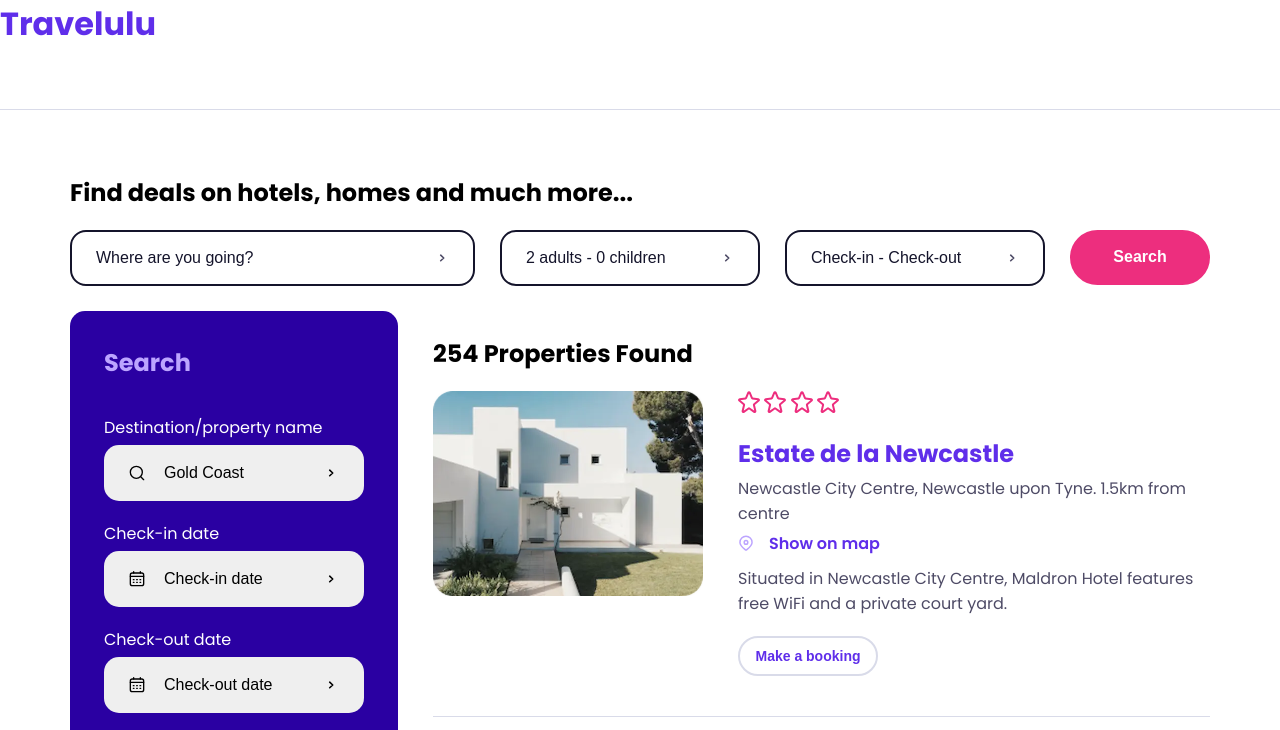
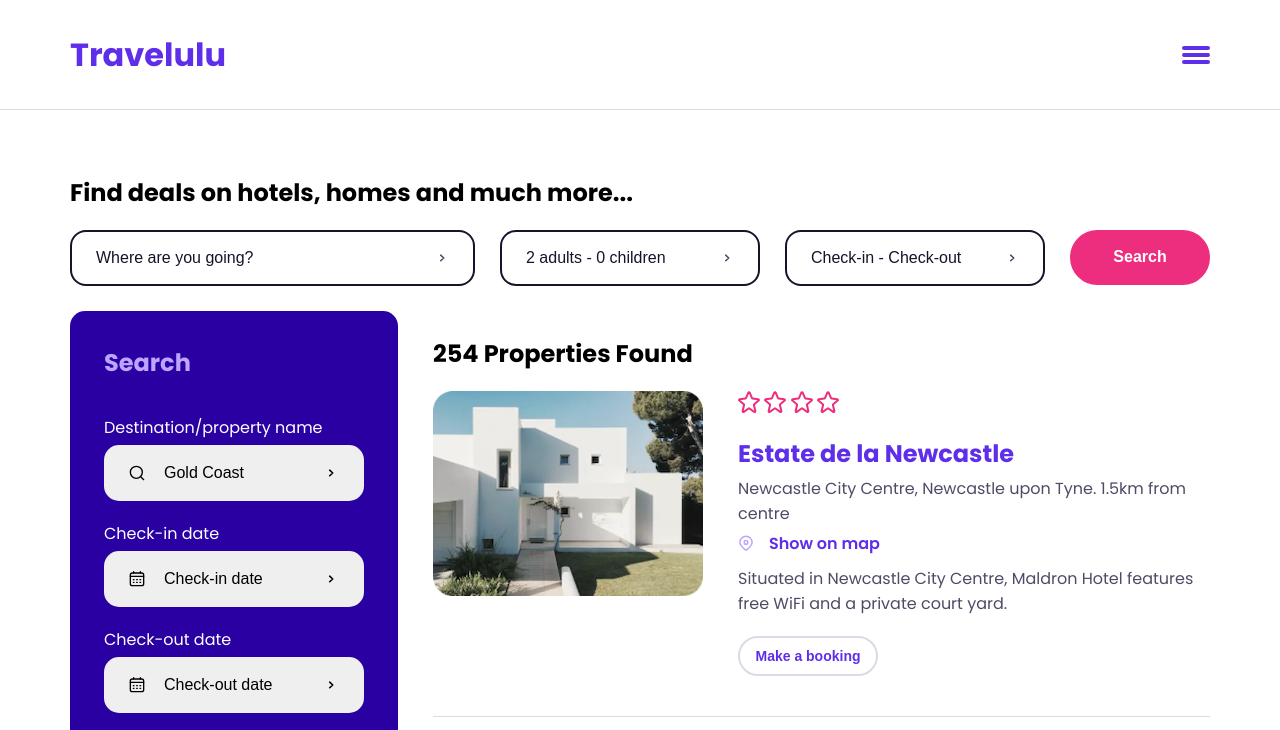
Before and after one commit to rodo08/202209-w1chwe-Nuria-Ramoneda-Rodrigo-Rosales, a website: page index.html in a window 1280 px wide. Shown: the top 730 px of the page. Drawn offline with nearby package versions, Linux system fonts and the light colour scheme; files that its build step writes are made by us from their sources.

Commit message:
Add menu icon to header & flex properties

```diff
--- a/assets/scss/components/_header.scss
+++ b/assets/scss/components/_header.scss
@@ -5,11 +5,14 @@
   margin-bottom: 65px;
   height: 110px;
 
-  .wrapper {
+  .header-wrapper {
     width: 100%;
     height: 100%;
     display: flex;
     align-items: center;
     justify-content: space-between;
+    h1 {
+      margin-bottom: 0;
+    }
   }
 }
--- a/index.html
+++ b/index.html
@@ -14,8 +14,17 @@
 
 <body>
   <header class="header-main">
-    <h1>Travelulu</h1>
-    <span></span>
+    <div class="header-wrapper container">
+      <h1>Travelulu</h1>
+
+      <svg width="28" height="18" viewBox="0 0 28 18" fill="none" xmlns="http://www.w3.org/2000/svg">
+        <rect width="28" height="4" rx="2" fill="#5F2EEA" />
+        <rect y="7" width="28" height="4" rx="2" fill="#5F2EEA" />
+        <rect y="14" width="28" height="4" rx="2" fill="#5F2EEA" />
+      </svg>
+
+
+    </div>
   </header>
   <main class="container">
     <section class="searcher-main">
```
Also changed, not shown: assets/images/menu.svg (added).
